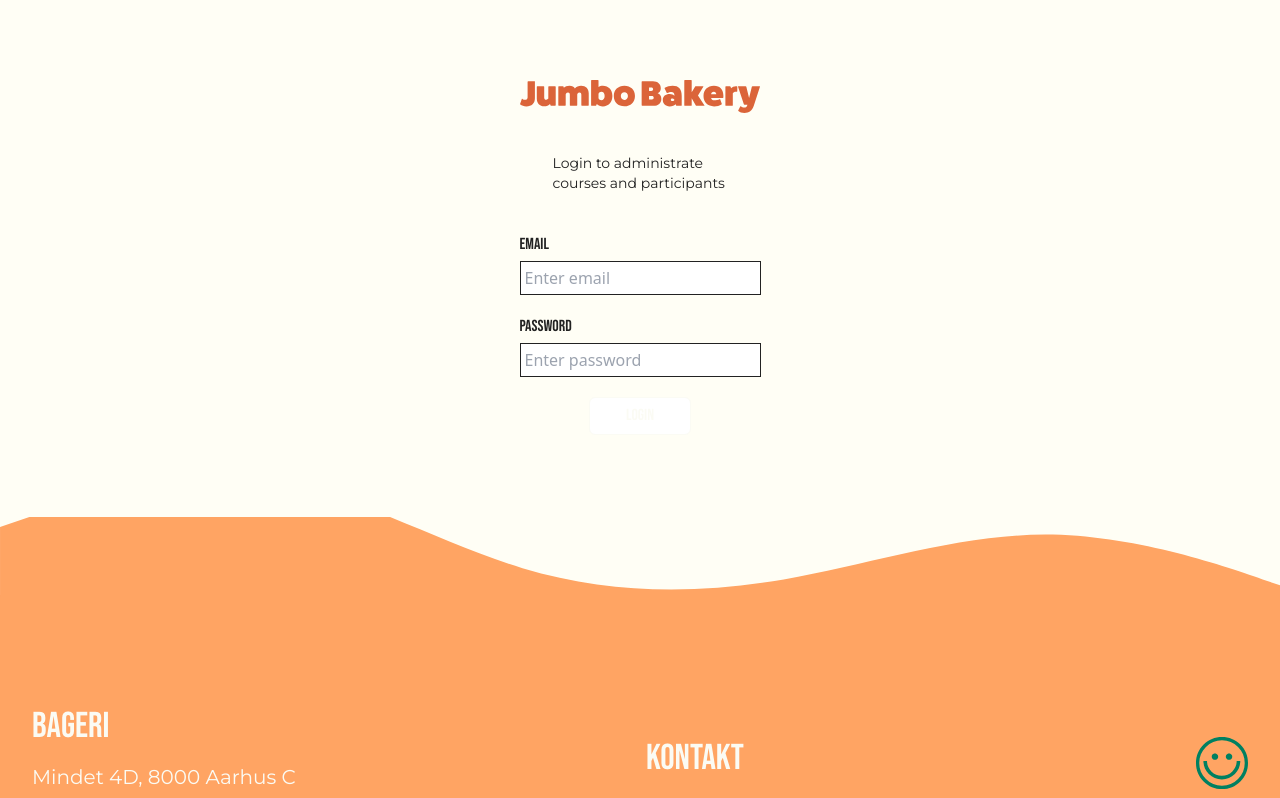
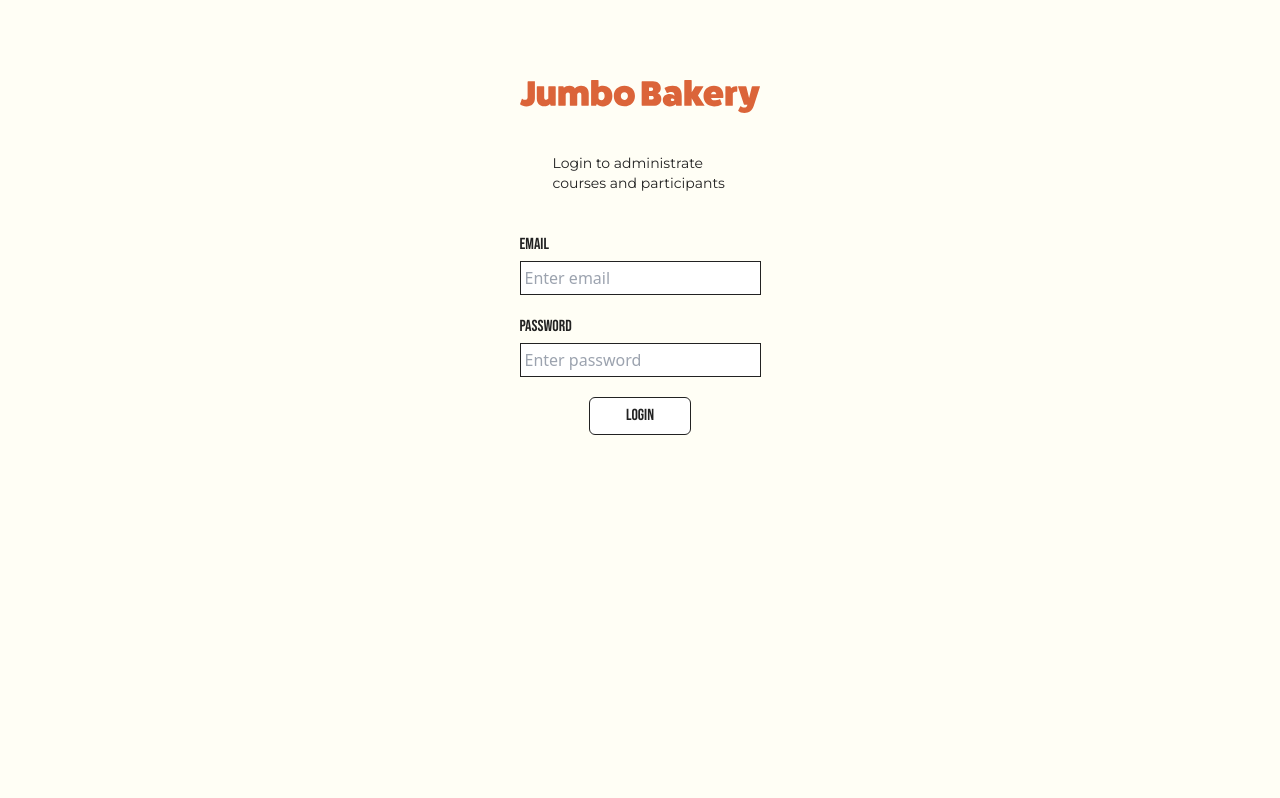
Before and after one commit to Nico-Harms/advanced-web-development, a React app: page /adminlogin in a window 1280 px wide. Shown: the top 798 px of the page. Built offline with nearby package versions, Linux system fonts and the light colour scheme; the HTML template or start-up script is replaced by a standard one.

Commit message:
footer update

```diff
--- a/src/components/interactions/GenBtn.jsx
+++ b/src/components/interactions/GenBtn.jsx
@@ -2,14 +2,14 @@ export default function GenBtn(props) {
 
     function btnType() {
         if (props.btnType === "primaryBtn") {
-            return "bg-prime-orange border-prime-orange border-2 py-2.5 px-10 rounded-full hover:bg-off-white hover:text-prime-orange";
+            return "bg-prime-orange text-off-white border-prime-orange border-2 py-2.5 px-10 rounded-full hover:bg-off-white hover:text-prime-orange";
         } else if (props.btnType === "secondaryBtn") {
-            return "bg-white border-off-black text-off-black font-bebas rounded-md border-[1px] py-1.5 px-9  hover:bg-off-black hover:text-off-white border-off-white";
+            return "bg-white border-off-black border-[1px] text-off-black font-bebas rounded-md py-1.5 px-9  hover:bg-off-black hover:text-off-white";
         }
     }
 
     return (
-        <button className={`text-off-white flex justify-center items-center ${btnType()}`} onClick={props.click}>
+        <button className={` flex justify-center items-center ${btnType()}`} onClick={props.click}>
             {props.content}
         </button>
     );
--- /dev/null
+++ b/src/components/interactions/GenInput.jsx
@@ -0,0 +1,5 @@
+export default function () {
+  return (
+    <input type="text" />
+  )
+}
--- a/src/components/semantic/Footer.jsx
+++ b/src/components/semantic/Footer.jsx
@@ -1,8 +1,27 @@
 import instaIcon from "../../assets/images/insta-icon.svg";
 import Esmiley from "../../assets/images/Esmiley.svg";
 import Wave from "../../assets/images/wave1.svg";
+import { useEffect, useState } from "react";
+import { useLocation } from "react-router-dom";
+
 export default function Footer() {
+
+
+  const [showFooter, setShowFooter] = useState(true);
+  const location = useLocation();
+
+  useEffect(() => {
+    // Hide the navigation bar on specific routes
+    if (location.pathname === "/adminlogin" || location.pathname === "/admin" || location.pathname === "/admincourse") {
+      setShowFooter(false);
+    } else {
+      setShowFooter(true);
+    }
+  }, [location.pathname]);
+
   return (
+    <>
+      {showFooter && (
         <footer className="bg-sec-orange p-8 flex flex-col items-center mt-20 ">
           <div className="relative -top-[110px] w-[100vw] left-0 right-0 h-20 overflow-hidden">
             <img
@@ -77,5 +96,7 @@ export default function Footer() {
           </div>
 
         </footer>
+      )}
+    </>
   );
 }
--- a/src/pages/adminpages/AdminCoursePage.jsx
+++ b/src/pages/adminpages/AdminCoursePage.jsx
@@ -1,7 +1,7 @@
 export default function AdminCoursePage() {
   return (
-    <>
+    <main>
 
-    </>
+    </main>
   )
 }
--- a/src/pages/adminpages/AdminLoginPage.jsx
+++ b/src/pages/adminpages/AdminLoginPage.jsx
@@ -1,9 +1,9 @@
 import React from "react";
-import GenBtn from "../../components/interactions/GenBtn";
 import { useNavigate } from "react-router-dom";
 import FirebaseApp from "../../../firebaseConfig";
 import { getAuth, signInWithEmailAndPassword } from "firebase/auth";
 import logo from "../../assets/images/JumboLogo.svg";
+import GenBtn from "../../components/interactions/GenBtn";
 
 export default function AdminLoginPage() {
 
@@ -45,7 +45,7 @@ export default function AdminLoginPage() {
                     <label className="font-bebas text-off-black" htmlFor="password">Password</label>
                     <input className="border-[1px] border-off-black py-1 px-1" placeholder="Enter password" type="password" id="passwordInput" />
                 </div>
-                <GenBtn content="Login" btnType="secondaryBtn" type="submit" />
+                <GenBtn content="Login" btnType="secondaryBtn" type="sumbit"/>
             </form>
         </main>
     );
```
Lines whose indentation alone changed are shown as unchanged.
